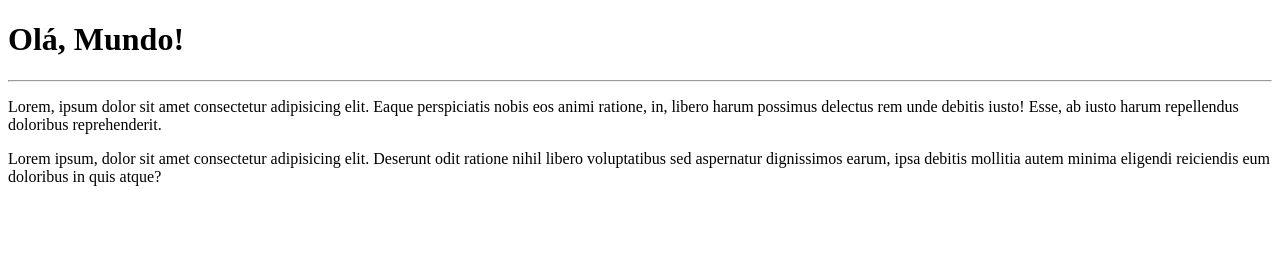
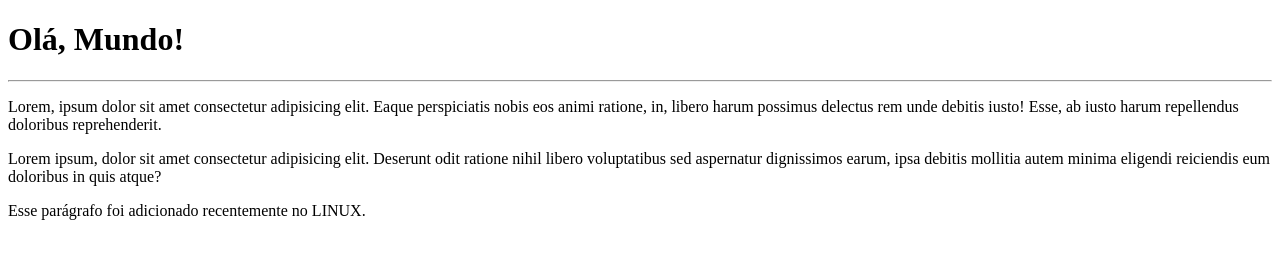
Before and after one commit to PauloJuniorBauru/Ola-Mundo, a plain HTML site: page site-exemplo/index.html in a window 1280 px wide. Drawn offline with Linux system fonts and the light colour scheme.

Commit message:
Mudei o arquivo index

```diff
--- a/site-exemplo/index.html
+++ b/site-exemplo/index.html
@@ -11,5 +11,7 @@
     <p>Lorem, ipsum dolor sit amet consectetur adipisicing elit. Eaque perspiciatis nobis eos animi ratione, in, libero harum possimus delectus rem unde debitis iusto! Esse, ab iusto harum repellendus doloribus reprehenderit.</p>
 
     <p>Lorem ipsum, dolor sit amet consectetur adipisicing elit. Deserunt odit ratione nihil libero voluptatibus sed aspernatur dignissimos earum, ipsa debitis mollitia autem minima eligendi reiciendis eum doloribus in quis atque?</p>
+
+    <p>Esse parágrafo foi adicionado recentemente no LINUX.</p>
 </body>
 </html>
```
